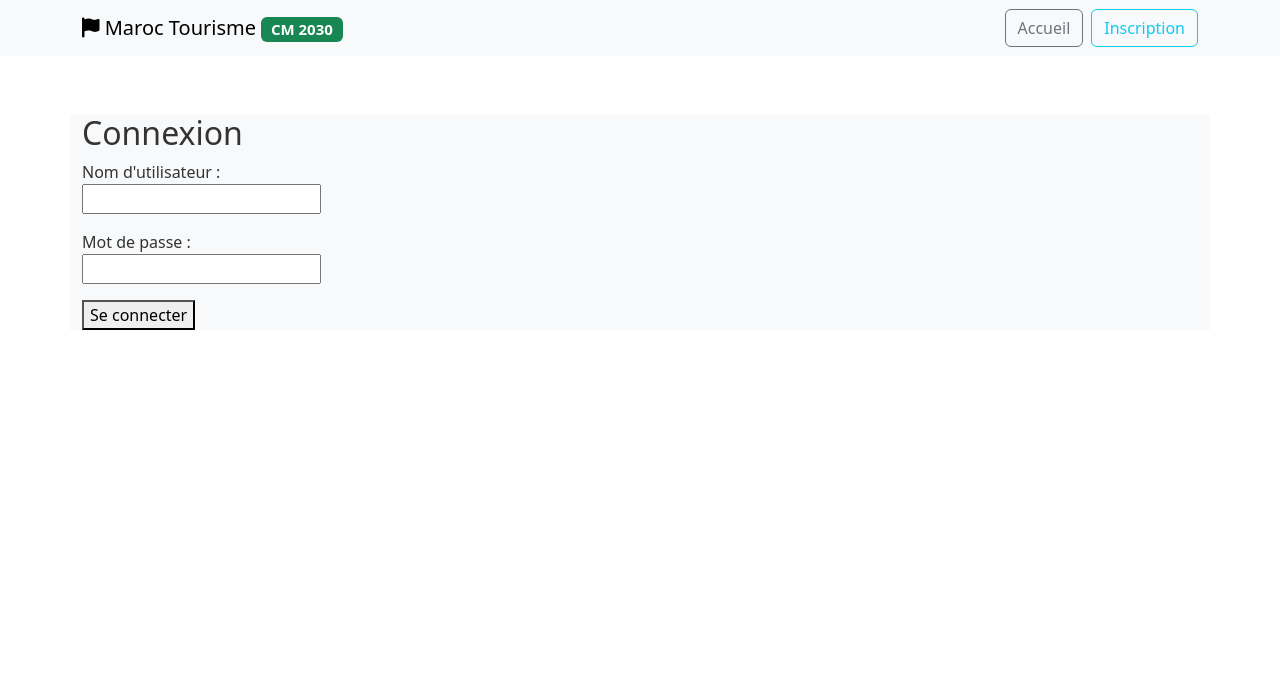
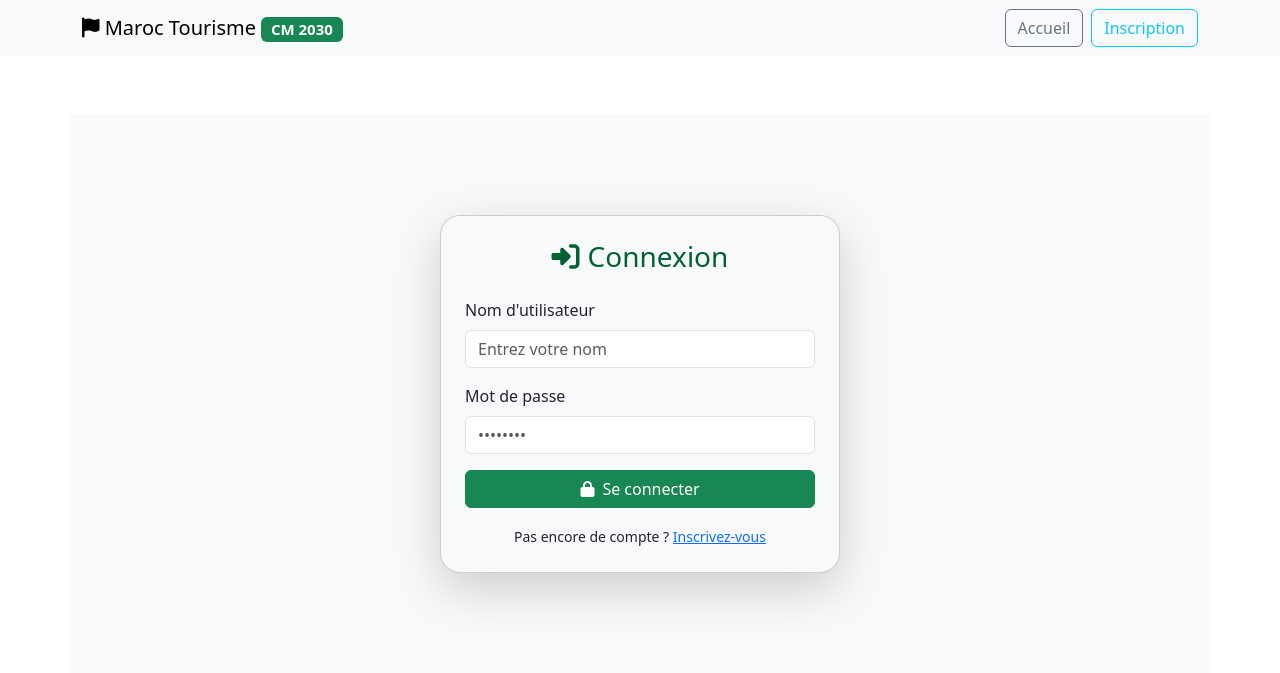
Before and after one commit to h1mza07/Digital-creativity, a Django app: page /users/login/ in a window 1280 px wide. Shown: the top 673 px of the page. Run offline with Django 4.2, Linux system fonts and the light colour scheme.

Commit message:
Redesign login page UI

```diff
--- a/templates/users/login.html
+++ b/templates/users/login.html
@@ -1,18 +1,35 @@
 {% extends 'base.html' %}
 
 {% block content %}
-<h2>Connexion</h2>
+<div class="container d-flex justify-content-center align-items-center" style="min-height: 70vh;">
+    <div class="card shadow-lg p-4" style="max-width: 400px; width: 100%; border-radius: 20px;">
+        <h3 class="text-center mb-4" style="color:#006233;">
+            <i class="fas fa-sign-in-alt me-2"></i>Connexion
+        </h3>
 
-<form method="post">
-    {% csrf_token %}
-    <p>
-        <label>Nom d'utilisateur :</label><br>
-        <input type="text" name="username" required>
-    </p>
-    <p>
-        <label>Mot de passe :</label><br>
-        <input type="password" name="password" required>
-    </p>
-    <button type="submit">Se connecter</button>
-</form>
+        <form method="post">
+            {% csrf_token %}
+
+            <div class="mb-3">
+                <label class="form-label">Nom d'utilisateur</label>
+                <input type="text" name="username" class="form-control" placeholder="Entrez votre nom" required>
+            </div>
+
+            <div class="mb-3">
+                <label class="form-label">Mot de passe</label>
+                <input type="password" name="password" class="form-control" placeholder="••••••••" required>
+            </div>
+
+            <button type="submit" class="btn btn-success w-100">
+                <i class="fas fa-lock me-2"></i>Se connecter
+            </button>
+        </form>
+
+        <div class="text-center mt-3">
+            <small>Pas encore de compte ?
+                <a href="{% url 'register' %}">Inscrivez-vous</a>
+            </small>
+        </div>
+    </div>
+</div>
 {% endblock %}
```
